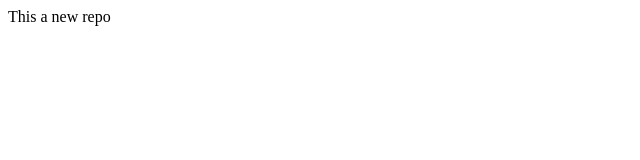
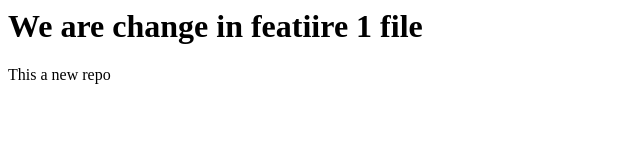
Before and after one commit to afzal-2004/lo, a plain HTML site: page index.html in a window 1280 px wide. Shown: the whole page, without its empty margins (0-640 px from the left). Drawn offline with Linux system fonts and the light colour scheme.

Commit message:
add a new branch

```diff
--- a/index.html
+++ b/index.html
@@ -1 +1,3 @@
+<h1>We are change in featiire 1 file </h1>
+
 <p>This a new repo</p>
```
